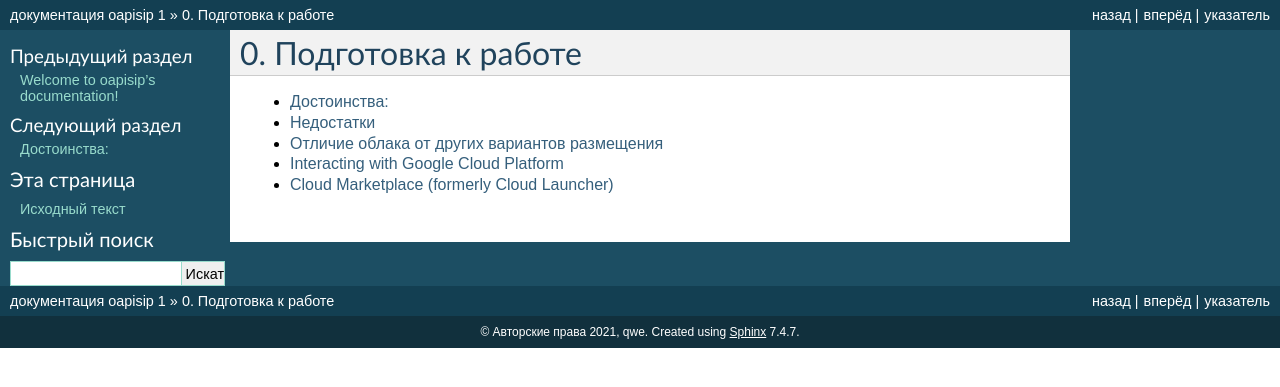
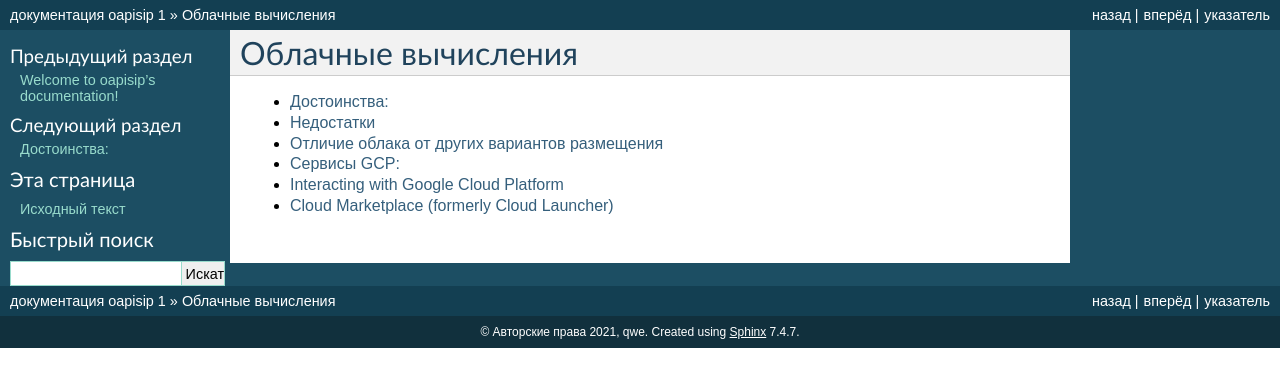
Before and after one commit to five76/clonsa, a Sphinx documentation site: the page built from docs/chapters/00_cloud/index.rst, in a window 1280 px wide. Shown: the top 387 px of the page. Built offline with Sphinx 7.4.7, drawn with Linux system fonts in a browser that asks for light colours; pages that are not in the unit, such as notebooks, are missing from menus.

Commit message:
update 0716

```diff
--- a/docs/chapters/00_cloud/index.rst
+++ b/docs/chapters/00_cloud/index.rst
@@ -1,4 +1,4 @@
-0. Подготовка к работе
+Облачные вычисления
 ######################
 
 .. toctree::
```
Also changed, not shown: docs/chapters/00_cloud/00_cloud.rst (+12 -1 lines).
